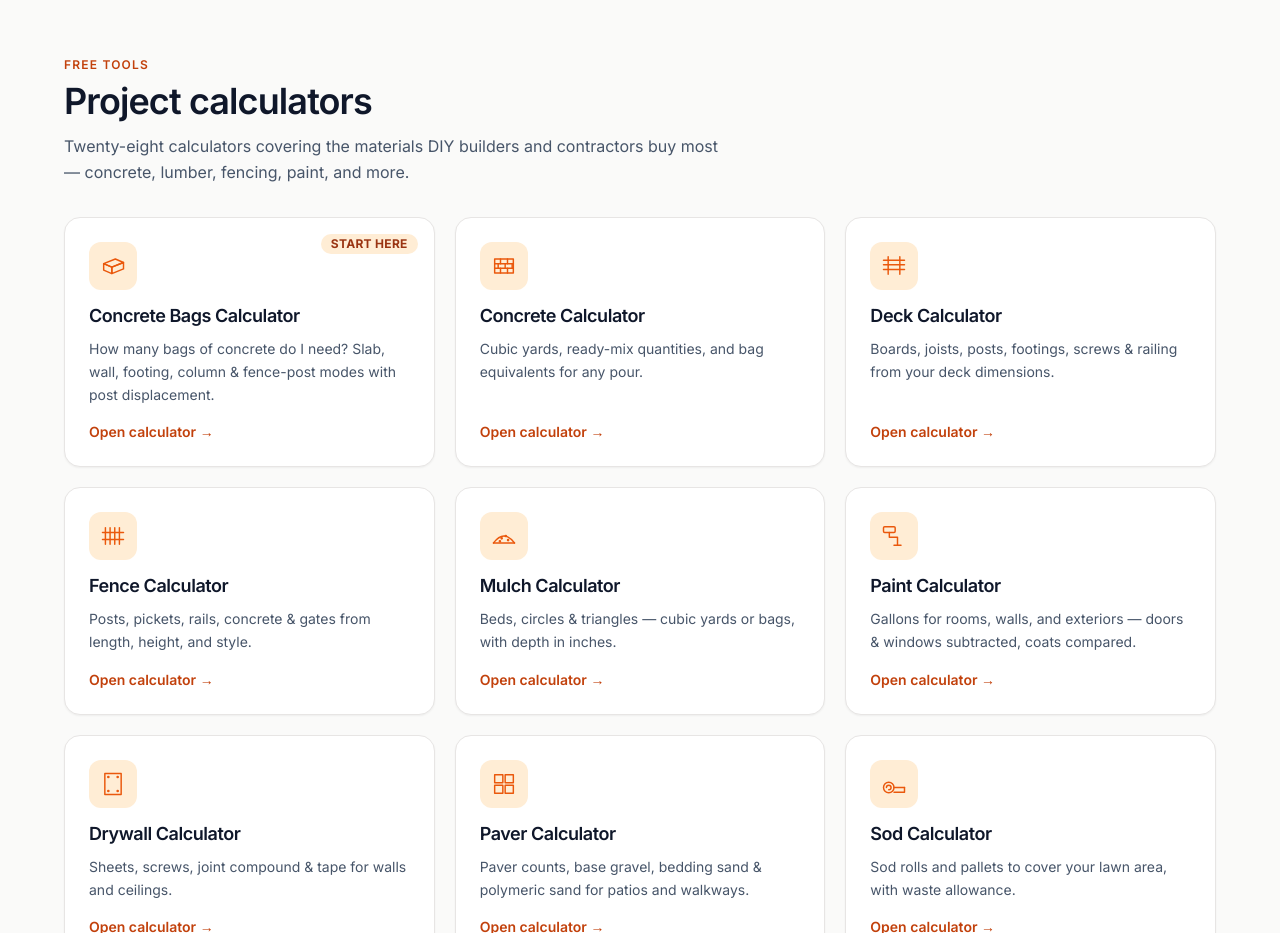
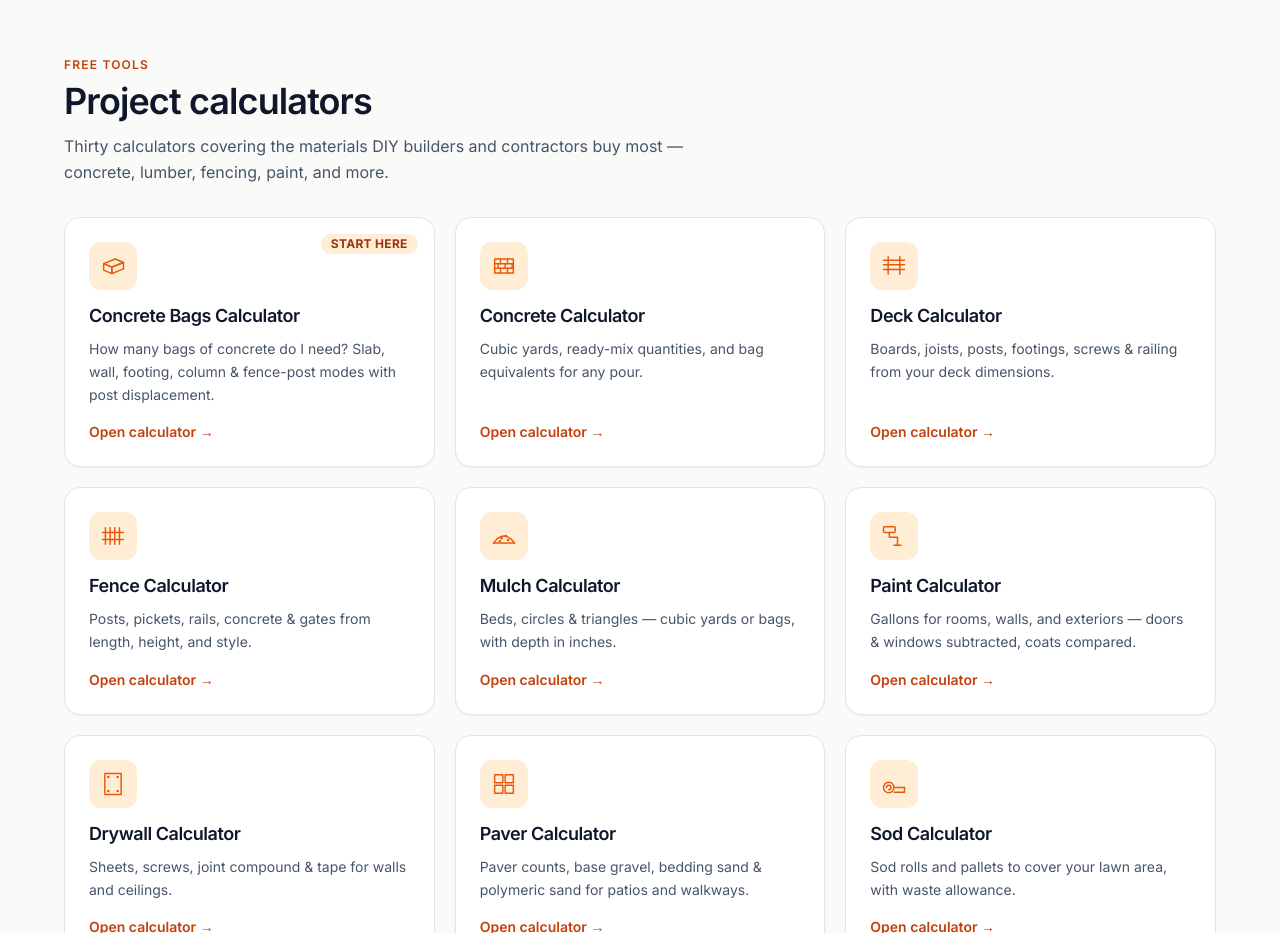
Before and after one commit to basharatali122/howmuchbuild, a Next.js app: page / in a window 1280 px wide. Shown: the part 780-1713 px from the top of the page. Built offline with nearby package versions, Linux system fonts and the light colour scheme; no server answers.

Commit message:
Count fix: thirty calculators (was twenty-eight)

```diff
--- a/app/page.js
+++ b/app/page.js
@@ -179,7 +179,7 @@ export default function HomePage() {
         <p className="eyebrow">Free tools</p>
         <h2 className="mt-2 text-4xl">Project calculators</h2>
         <p className="mt-3 max-w-2xl leading-relaxed text-slate-600">
-          Twenty-eight calculators covering the materials DIY builders and
+          Thirty calculators covering the materials DIY builders and
           contractors buy most — concrete, lumber, fencing, paint, and more.
         </p>
         <div className="mt-8 grid gap-5 sm:grid-cols-2 lg:grid-cols-3">
```
